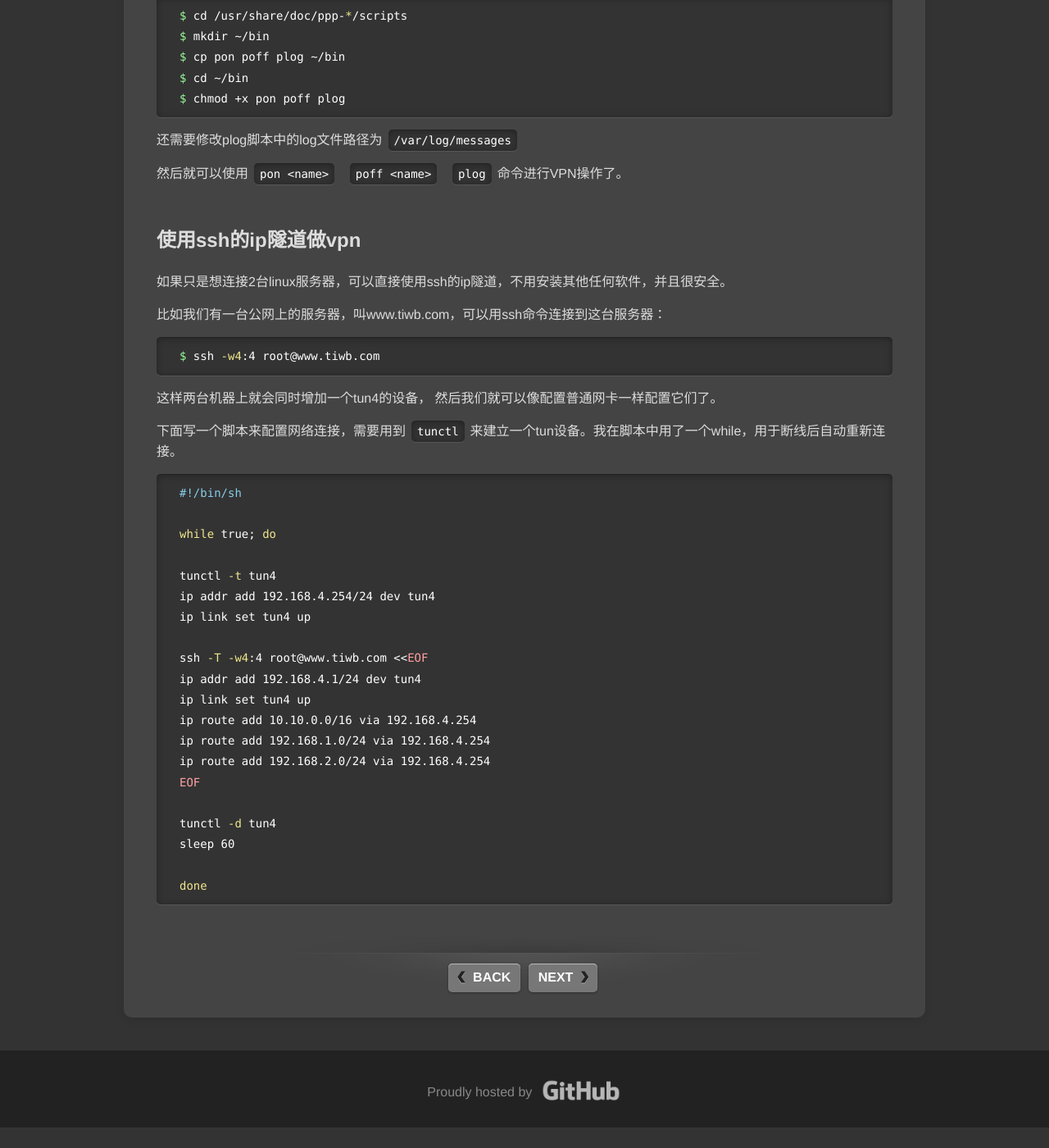
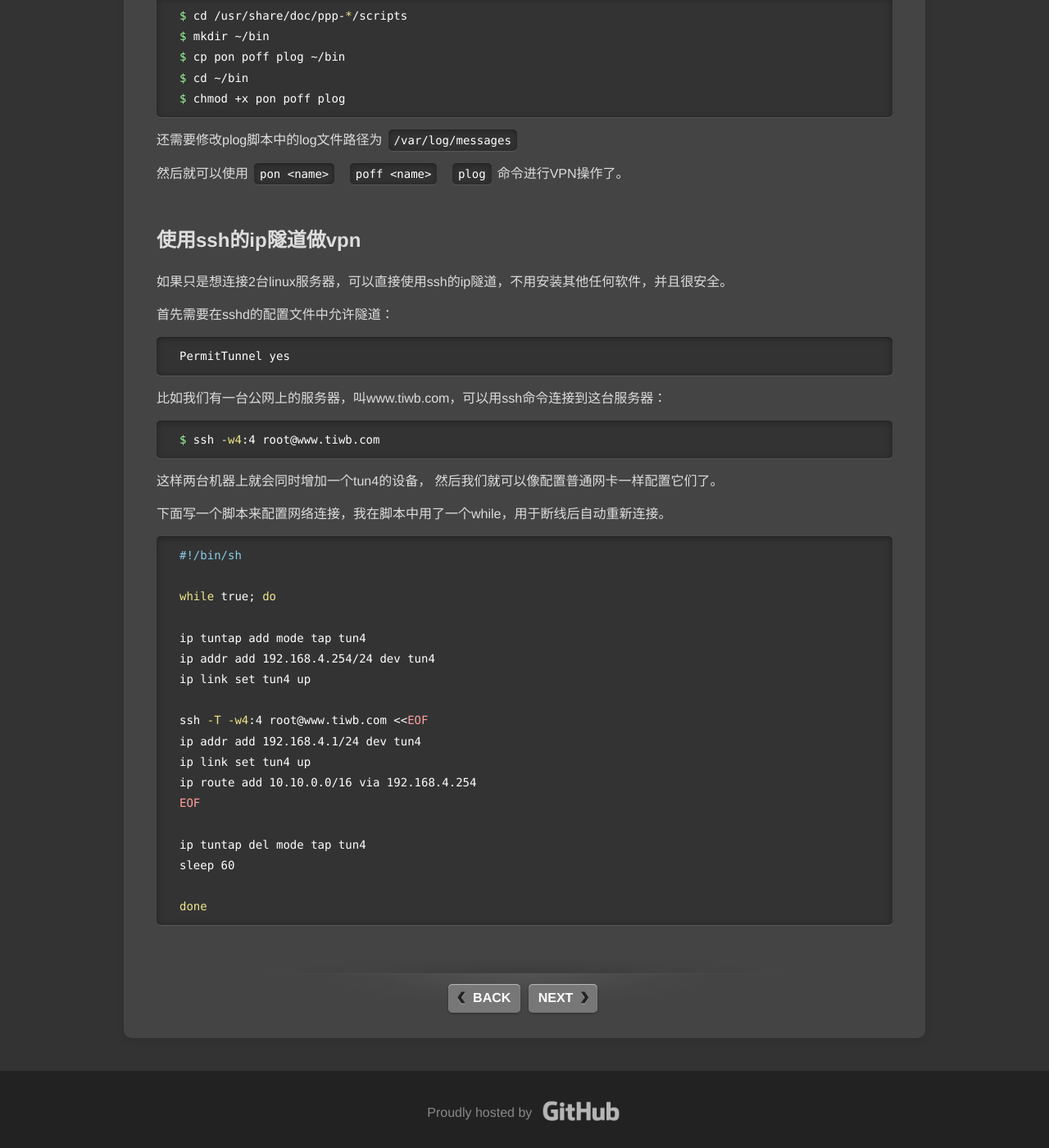
Before and after one commit to tiwb/blog, a Jekyll site: the page built from linux/_posts/2013-07-03-vpn.md, in a window 1280 px wide and 1400 px high, scrolled down 4754 px. Shown: the whole window at 82% size. Built offline with Jekyll 4.4.1, drawn with Linux system fonts in a browser that asks for light colours; Markdown is read by kramdown in place of the engine named in the settings; comment, search, counter and statistics services are not loaded; before the commit the page ends 6129 px from its top, so only the background shows below that.

Commit message:
更新vpn的文章， 添加nginx配置ssl的文章

```diff
--- a/linux/_posts/2013-07-03-vpn.md
+++ b/linux/_posts/2013-07-03-vpn.md
@@ -221,6 +221,11 @@ $ chmod +x pon poff plog
 
 如果只是想连接2台linux服务器，可以直接使用ssh的ip隧道，不用安装其他任何软件，并且很安全。
 
+首先需要在sshd的配置文件中允许隧道：
+{% highlight bash %}
+PermitTunnel yes
+{% endhighlight %}
+
 比如我们有一台公网上的服务器，叫www.tiwb.com，可以用ssh命令连接到这台服务器：
 
 {% highlight bash %}
@@ -229,14 +234,14 @@ $ ssh -w4:4 root@www.tiwb.com
 
 这样两台机器上就会同时增加一个tun4的设备， 然后我们就可以像配置普通网卡一样配置它们了。
 
-下面写一个脚本来配置网络连接，需要用到`tunctl`来建立一个tun设备。我在脚本中用了一个while，用于断线后自动重新连接。
+下面写一个脚本来配置网络连接，我在脚本中用了一个while，用于断线后自动重新连接。
 
 {% highlight bash %}
 #!/bin/sh
 
 while true; do
 
-tunctl -t tun4
+ip tuntap add mode tap tun4
 ip addr add 192.168.4.254/24 dev tun4
 ip link set tun4 up
 
@@ -244,11 +249,9 @@ ssh -T -w4:4 root@www.tiwb.com <<EOF
 ip addr add 192.168.4.1/24 dev tun4
 ip link set tun4 up
 ip route add 10.10.0.0/16 via 192.168.4.254
-ip route add 192.168.1.0/24 via 192.168.4.254
-ip route add 192.168.2.0/24 via 192.168.4.254
 EOF
 
-tunctl -d tun4
+ip tuntap del mode tap tun4
 sleep 60
 
 done
```
Also changed, not shown: web/_posts/2015-02-18-nginx-ssl.md (added, +47 -0 lines).
